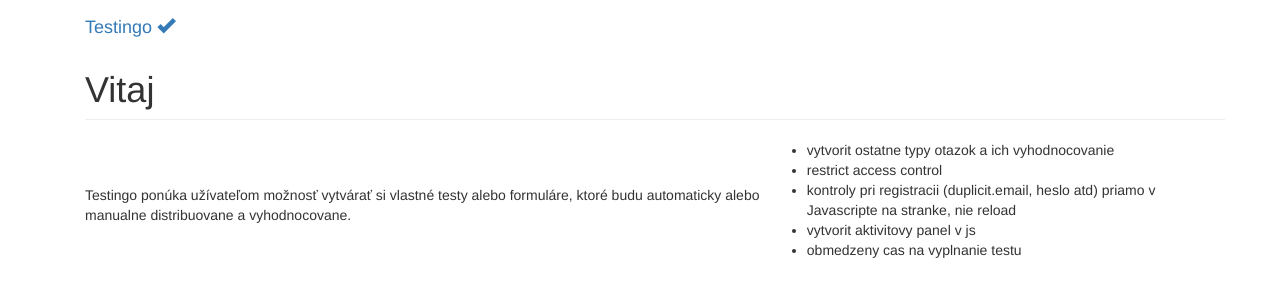
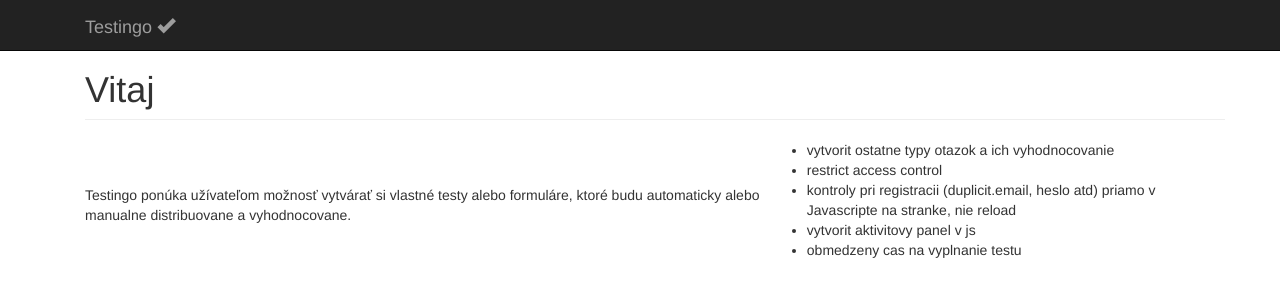
Before and after one commit to tmvst/testingo, a Python web app: template project/templates/home.mako in a window 1280 px wide. Shown: the top 300 px of the page. Run offline with Mako, Linux system fonts and the light colour scheme; the template is opened without the code that fills it, so the values that code supplies are empty; some libraries are stand-ins or nearby versions.

Commit message:
Logout button and navbar color

```diff
--- a/project/static/stylesheets/custom.css
+++ b/project/static/stylesheets/custom.css
@@ -29,3 +29,7 @@
 	margin-bottom: 5px;
 	margin-top: 5px;
 }
+
+.navbar-custom {
+
+}
--- a/project/templates/default.mako
+++ b/project/templates/default.mako
@@ -19,7 +19,7 @@
 </head>
 
 <body>
-    <div class="navbar navbar-fixed-top">
+    <div class="navbar navbar-fixed-top navbar-inverse navbar-custom">
         <div class="navbar-inner">
             <div class="container">
 
@@ -40,7 +40,7 @@
                 <li><p class="navbar-text">Prihlásený ${request.user.email}</p></li>
                 <li>
                     <form action="${request.route_path('logout')}" method="POST">
-                        <button type="submit" class="btn btn-default btn-small navbar-btn">Odhlásiť</button>
+                        <button type="submit" class="btn btn-link navbar-btn">Odhlásiť</button>
                     </form>
                 </li>
             </ul>
```
